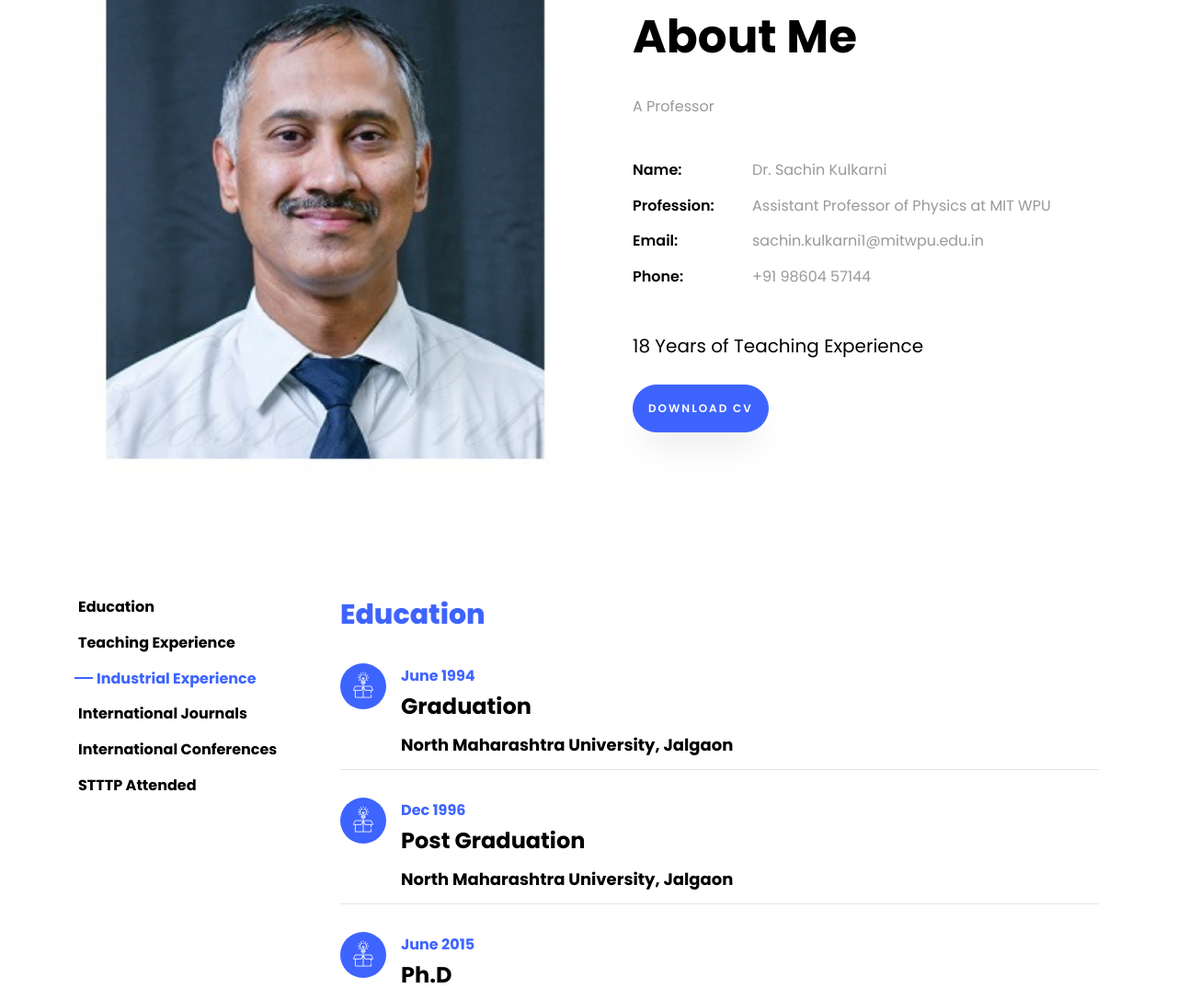
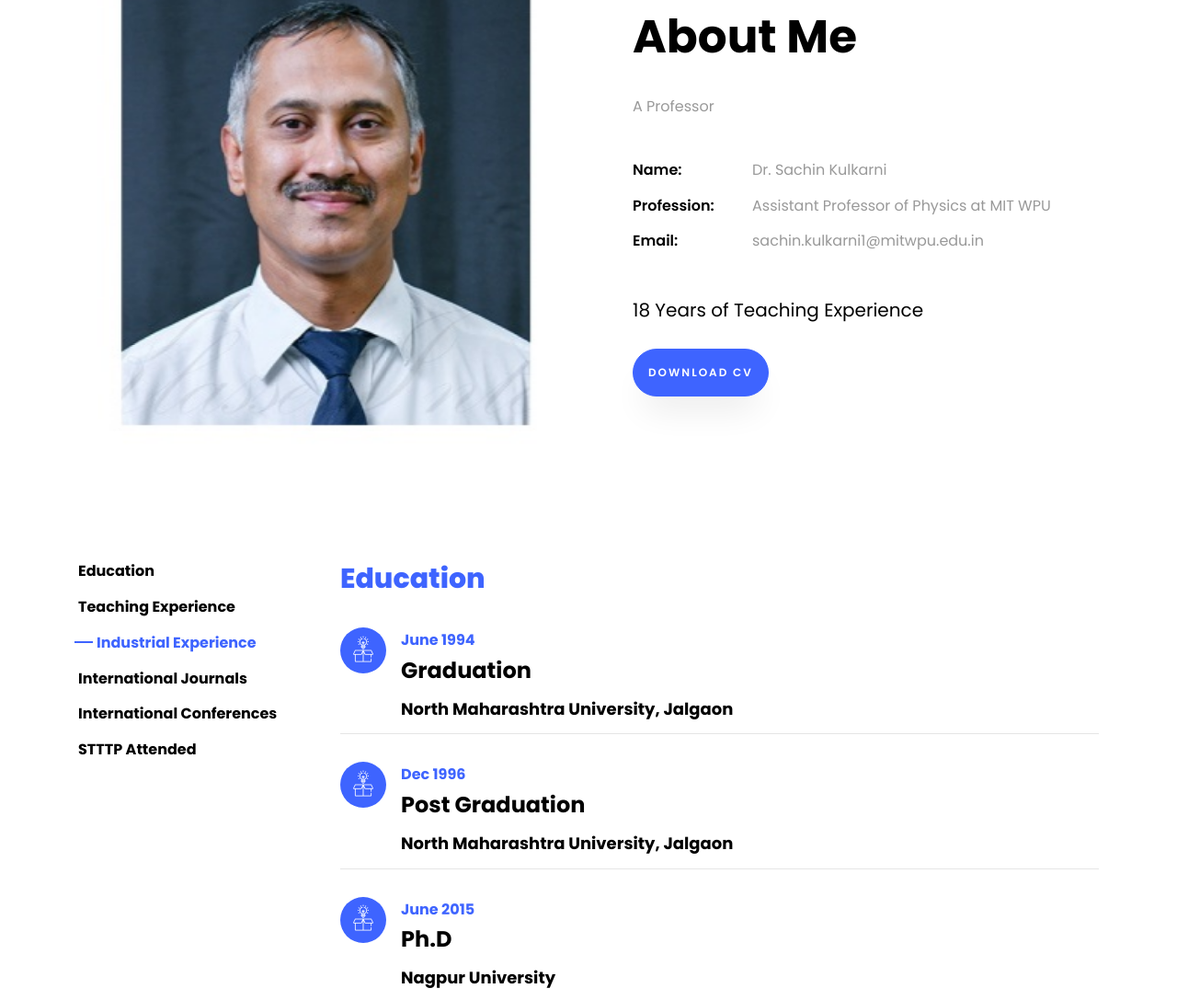
Before and after one commit to dheeraj-komandur/sachinkulkarni, a plain HTML site: page index.html in a window 1280 px wide. Shown: the part 845-1932 px from the top of the page at 92% size. Drawn offline with Linux system fonts and the light colour scheme; files whose address does not match are found by name.

Commit message:
Update index.html

```diff
--- a/index.html
+++ b/index.html
@@ -84,7 +84,7 @@
 		            	<li class="d-flex"><span>Name:</span> <span>Dr. Sachin Kulkarni</span></li>
 		            	<li class="d-flex"><span>Profession:</span> <span>Assistant Professor of Physics at MIT WPU </span></li>
 		            	<li class="d-flex"><span>Email:</span> <span>sachin.kulkarni1@mitwpu.edu.in</span></li>
-		            	<li class="d-flex"><span>Phone: </span> <span>+91 98604 57144</span></li>
+
 		            </ul>
 		          </div>
 		        </div>
```
